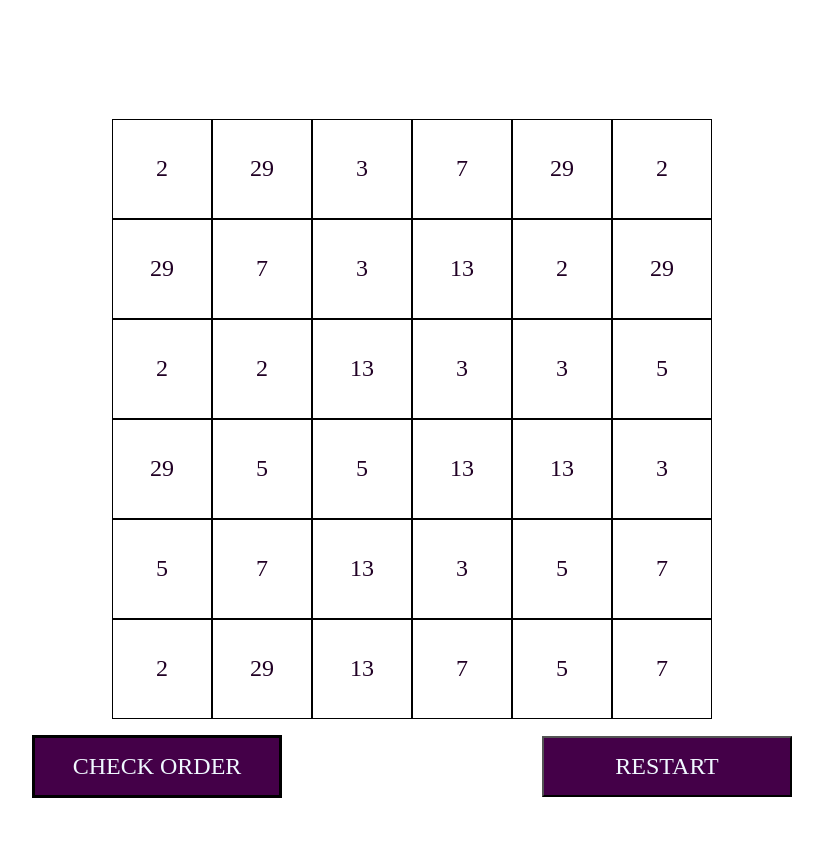
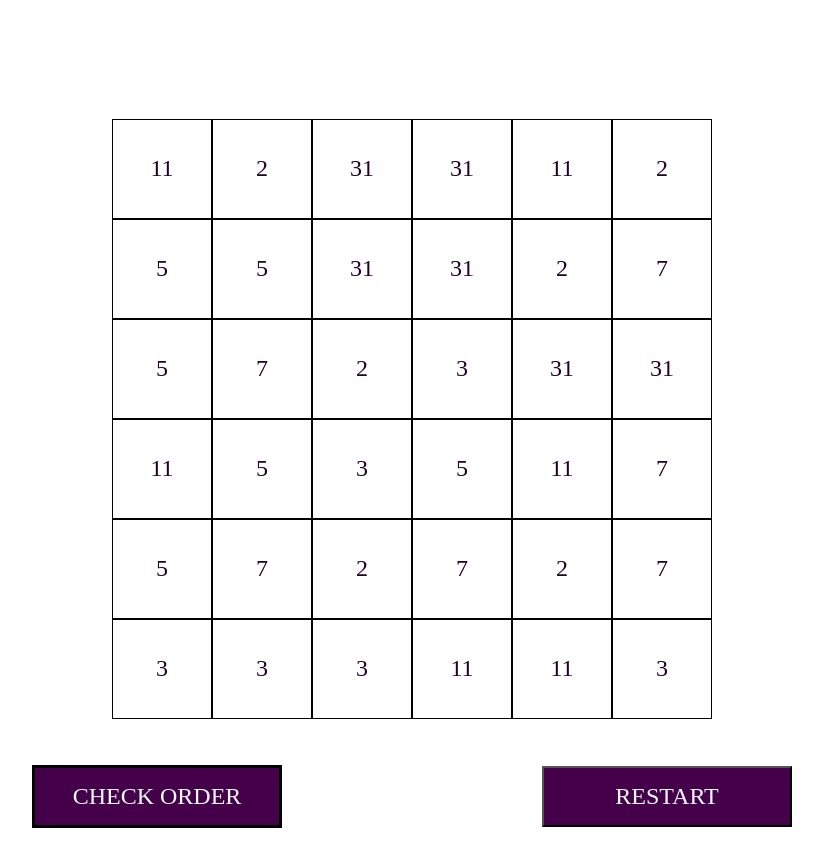
Before and after one commit to kolourr/prime59, a plain HTML site: page index.html in a window 1280 px wide. Shown: the part 61-928 px from the top of the page, without its empty margins (228-1051 px from the left). Drawn offline with Linux system fonts and the light colour scheme.

Commit message:
update game

```diff
--- a/css/style.css
+++ b/css/style.css
@@ -102,7 +102,7 @@ h1{
      align-items: center;
      width: 100%;
      position: relative;
-     bottom: 100px;
+     bottom: 70px;
 
 }
 
--- a/js/main.js
+++ b/js/main.js
@@ -7,9 +7,7 @@ restart.addEventListener('click', siteReload)
 
 function siteReload(){
   window.location.reload();
-
 }
-
 
 const winningCombinations = [
   [2,3,5,7,13,29],
@@ -21,9 +19,27 @@ const winningCombinations = [
 ]
 
 let chosenCombo = winningCombinations[(Math.floor(Math.random() * (5 + 1)))]
+let randomizeChosenCombo = chosenCombo
+.map(a => ({value: a, sort: Math.random() }))
+.sort((a,b) => a.sort - b.sort)
+.map(a => a.value)
 
 
-const prime59 = [ 2, 3, 5, 7, 13, 29,  2, 3, 5, 7, 13, 29, 2, 3, 5, 7, 13, 29, 2, 3, 5, 7, 13, 29, 2, 3, 5, 7, 13, 29, 2, 3, 5, 7, 13, 29 ]
+console.log(chosenCombo)
+console.log(randomizeChosenCombo)
+
+const resultMatrix =  solutionMatrix(randomizeChosenCombo)
+
+function solutionMatrix(randomizeChosenCombo){
+ let arr = []
+  for(let i=1; i<randomizeChosenCombo.length; i++){
+    arr.push(randomizeChosenCombo.slice(i).concat(randomizeChosenCombo.slice(0,i) ) )
+  }
+  return arr
+}
+
+
+const prime59 = randomizeChosenCombo.concat(resultMatrix[0]).concat(resultMatrix[1]).concat(resultMatrix[2]).concat(resultMatrix[3]).concat(resultMatrix[4])
 
 //store items
 const listItems = []
@@ -38,16 +54,15 @@ function createList() {
   [...prime59]
   //We are setting a random number for all the values within the Prime 59 Array
   .map(a => ({value: a, sort: Math.random() }))
-  //Sorting the values based on the ascending random values
+  // // //Sorting the values based on the ascending random values
   .sort((a,b) => a.sort - b.sort)
-  //This will map it back to an array for strings
+  // // //This will map it back to an array for strings
   .map(a => a.value)
   .forEach((person, index) => {
 
     const listItem  = document.createElement('li')
 
     // <span class="number">${index}</span>
-
     listItem.setAttribute('data-index', index)
     listItem.innerHTML = `
         <div class="draggable" draggable="true">
@@ -74,7 +89,8 @@ function checkOrder(){
   listItems.forEach((item, index) => {
     let number = item.querySelector('.draggable').innerText.trim()
 
-    if(Number(number) == Number(prime59[index])){
+    if(Number(number) == Number(prime59[index]))
+    {
       item.classList.add('right')
 
     }
```
